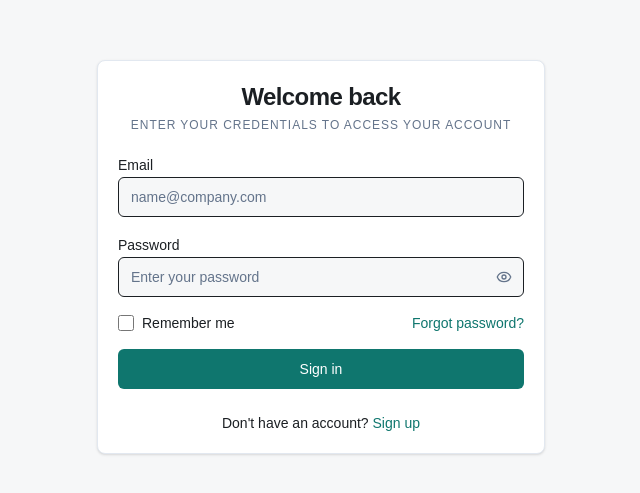
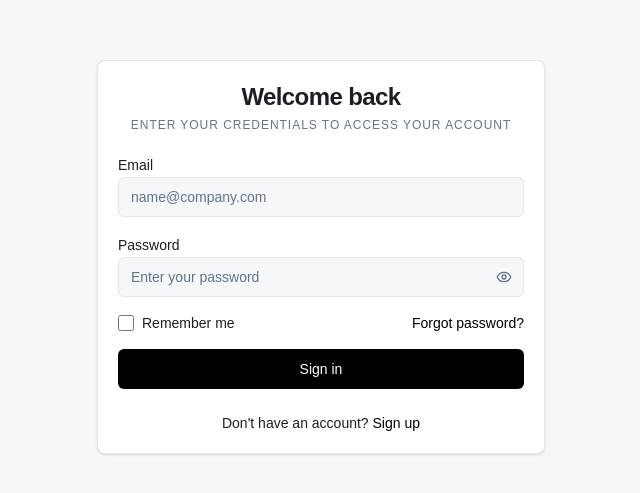
Before and after one commit to Talha1725/ai-dashboard, a Next.js app: page /login in a window 1280 px wide. Shown: the part 143-636 px from the top of the page, without its empty margins (319-959 px from the left). Built offline with nearby package versions, Linux system fonts and the light colour scheme; no server answers.

Commit message:
style: update primary color to black and add input and ring CSS variables

```diff
--- a/src/app/globals.css
+++ b/src/app/globals.css
@@ -5,7 +5,7 @@
   --foreground: #1b1f23;
   --card: #ffffff;
   --card-foreground: #1b1f23;
-  --primary: #0f766e;
+  --primary: #000000;
   --primary-foreground: #ffffff;
   --secondary: #f1f5f9;
   --secondary-foreground: #0f172a;
@@ -28,6 +28,8 @@
   --color-muted-foreground: var(--muted-foreground);
   --color-destructive: var(--destructive);
   --color-border: var(--border);
+  --color-input: var(--border);
+  --color-ring: var(--primary);
   --font-sans: Arial, Helvetica, sans-serif;
   --font-mono: "SFMono-Regular", Consolas, "Liberation Mono", monospace;
 }
```
